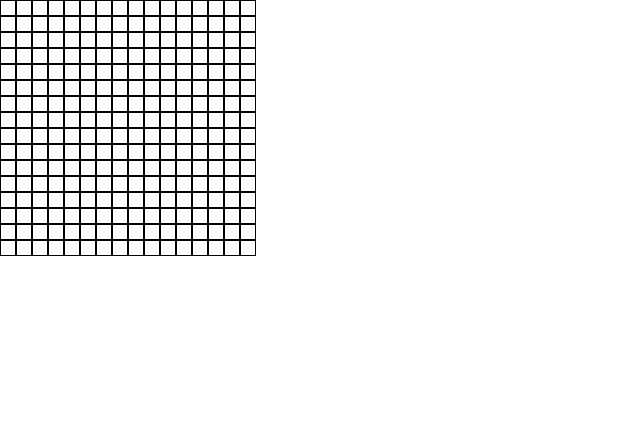
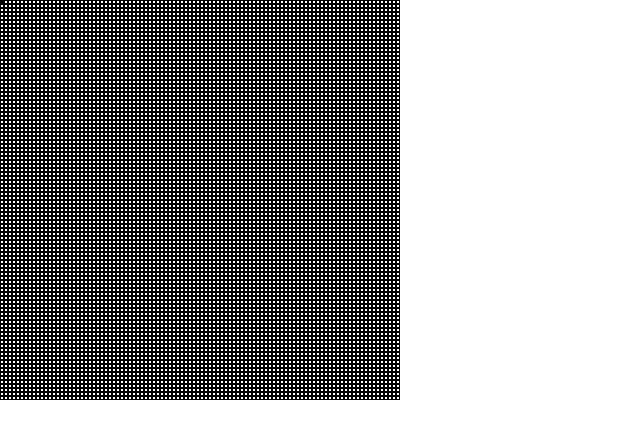
Before and after one commit to pranayadna/etch-a-sketch-top, a plain HTML site: page index.html in a window 1280 px wide. Shown: the whole page, without its empty margins (0-640 px from the left). Drawn offline with Linux system fonts and the light colour scheme.

Commit message:
Add create n grids function

```diff
--- a/main.js
+++ b/main.js
@@ -1,11 +1,14 @@
-// 16x16 grid of square divs
-
 const grids = [];
 
 const container = document.querySelector('.container');
 
-// Create multiple element
-for (let i = 0; i < 256; i++) {
+// Create n x n grid
+const createGrid = (n) => {
+    if (n > 100) {
+        return alert('Max input is 100');
+    }
+
+    for (let i = 0; i < n ** 2; i++) {
         const gridDiv = document.createElement('div');
         gridDiv.setAttribute('class', 'grid');
         container.appendChild(gridDiv);
@@ -14,14 +17,20 @@ for (let i = 0; i < 256; i++) {
 
     }
 
-console.log(grids);
-
     const grid = document.querySelector('.grid');
     grids.forEach(grid => {
+        grid.style.width = 400 / n + 'px';
+        grid.style.height = 400 / n + 'px';
+        grid.style.border = '1px solid black';
 
-    grid.style.width = '16px';
-    grid.style.height = '16px';
-    grid.style.border = '1px solid black';
+        grid.addEventListener('mouseover', () => {
+            grid.style.backgroundColor = '#000'
         })
-// for (let i = 0; i < 5; i++) {
-// }
+
+        grid.addEventListener('mouseout', () => {
+            grid.style.backgroundColor = ''
+        })
+    })
+}
+
+createGrid(100)
--- a/style.css
+++ b/style.css
@@ -5,9 +5,8 @@
 }
 
 .container {
-    width: 256px;
-    height: 256px;
-    /* border: 3px solid blue; */
+    width: 400px;
+    height: 400px;
     display: flex;
     flex-wrap: wrap;
 }
```
Also changed, not shown: index.html (+1 -0 lines). Lines whose indentation alone changed are shown as unchanged.
